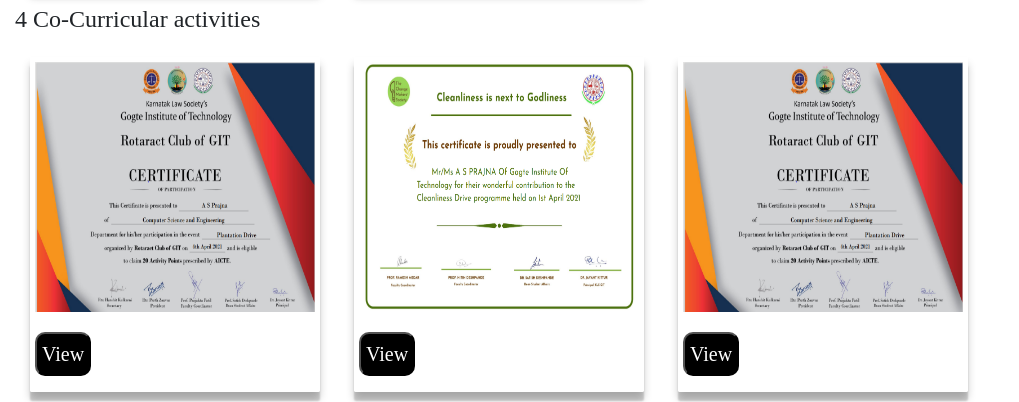
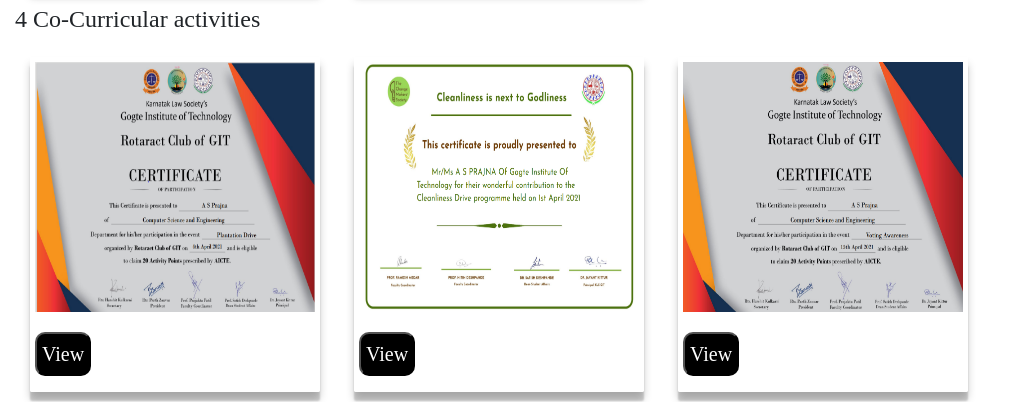
Before and after one commit to ASPRAJNA/ASPRAJNA.github.io, a plain HTML site: page index.html in a window 1280 px wide. Shown: the part 4349-4751 px from the top of the page, without its empty margins (0-1019 px from the left). Drawn offline with nearby package versions, Linux system fonts and the light colour scheme.

Commit message:
Add files via upload

```diff
--- a/index.html
+++ b/index.html
@@ -229,7 +229,7 @@
                 <button type="button" class="btns">View </button></li>
           <li class="cerlist"><img src="c2.png" height="250px" width="280px">
             <button type="button" class="btns">View </button></li>
-          <li class="cerlist"><img src="c1.png" height="250px" width="280px">
+          <li class="cerlist"><img src="c3.png" height="250px" width="280px">
             <button type="button" class="btns">View </button></li>
     </div>
   </div>
```
Also changed, not shown: co2.PNG (added).
